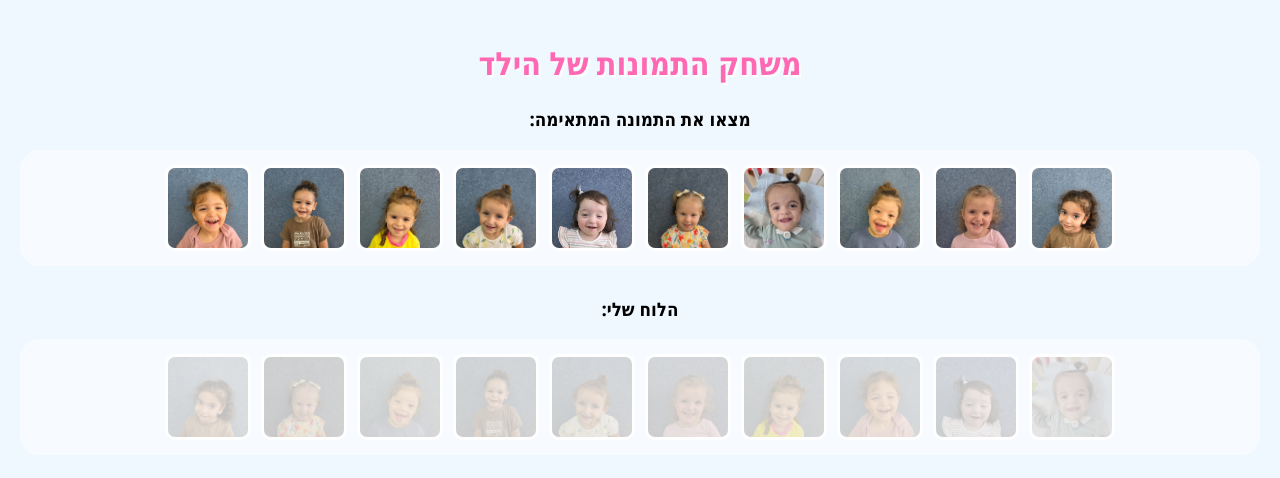
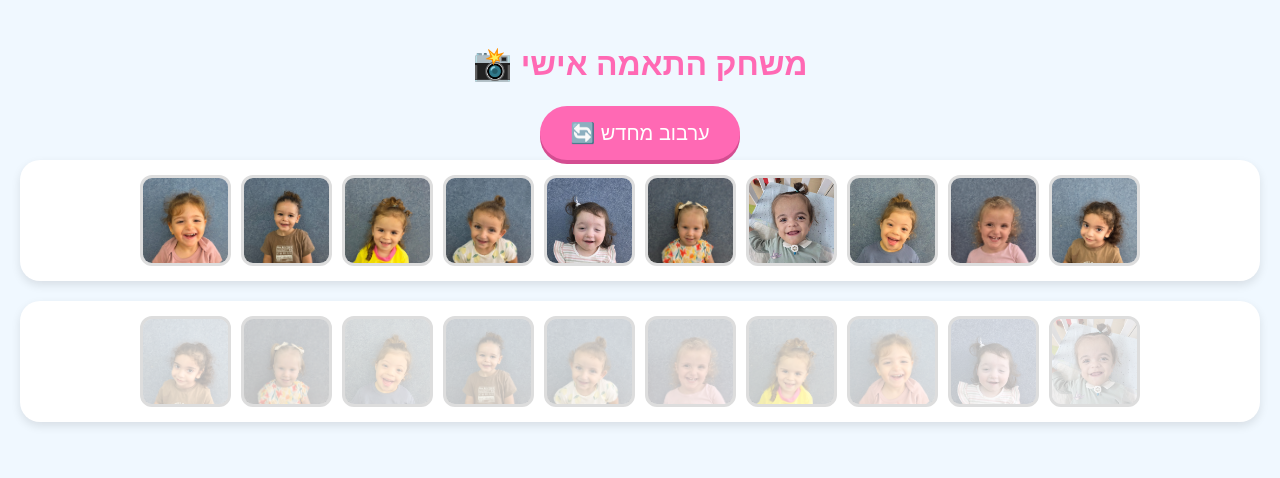
Before and after one commit to alonka2511-rgb/my-game, a plain HTML site: page index.html in a window 1280 px wide. Both pictures are taken after a click on the button "לחצו כאן להתחלת המשחק!". Drawn offline with Linux system fonts and the light colour scheme.

Commit message:
Update index.html

```diff
--- a/index.html
+++ b/index.html
@@ -3,34 +3,33 @@
 <head>
     <meta charset="UTF-8">
     <meta name="viewport" content="width=device-width, initial-scale=1.0">
-    <title>משחק זיכרון מתוק</title>
+    <title>משחק התאמת תמונות</title>
     <style>
-        body { font-family: 'Segoe UI', Tahoma, Geneva, Verdana, sans-serif; background: #f0f8ff; text-align: center; margin: 0; padding: 20px; }
-        h1 { color: #ff69b4; text-shadow: 2px 2px #fff; }
-        #game-board, #targets { display: flex; flex-wrap: wrap; justify-content: center; gap: 10px; margin-bottom: 30px; background: rgba(255,255,255,0.5); padding: 15px; border-radius: 20px; }
-        .image-container, .target { width: 80px; height: 80px; border: 3px solid #fff; border-radius: 10px; overflow: hidden; background: #eee; position: relative; cursor: pointer; }
-        img { width: 100%; height: 100%; object-fit: cover; }
-        .target img { opacity: 0.2; } /* הלוח התחתון שקוף בהתחלה */
-        .matched img { opacity: 1 !important; border: 3px solid #4caf50; }
+        body { font-family: 'Segoe UI', Arial, sans-serif; background: #f0f8ff; text-align: center; margin: 0; padding: 20px; touch-action: manipulation; }
+        h1 { color: #ff69b4; }
+        #game-board, #targets { display: flex; flex-wrap: wrap; justify-content: center; gap: 10px; margin-bottom: 20px; background: white; padding: 15px; border-radius: 20px; box-shadow: 0 4px 10px rgba(0,0,0,0.1); }
+        .image-container, .target { width: 85px; height: 85px; border: 3px solid #ddd; border-radius: 12px; overflow: hidden; cursor: pointer; transition: transform 0.2s; }
+        img { width: 100%; height: 100%; object-fit: cover; pointer-events: none; }
+        .selected { border: 4px solid #ff69b4; transform: scale(1.1); box-shadow: 0 0 10px #ff69b4; }
+        .target img { opacity: 0.3; }
+        .matched { border: 3px solid #4caf50; background: #e8f5e9; pointer-events: none; }
+        .matched img { opacity: 1 !important; }
         .hidden { visibility: hidden; }
-        #win-message { display: none; font-size: 24px; color: #4caf50; font-weight: bold; margin-top: 20px; }
-        button { padding: 10px 20px; font-size: 18px; background: #ff69b4; color: white; border: none; border-radius: 10px; cursor: pointer; }
+        #win-message { display: none; font-size: 30px; color: #4caf50; font-weight: bold; margin: 20px; animation: bounce 1s infinite; }
+        button { padding: 15px 30px; font-size: 20px; background: #ff69b4; color: white; border: none; border-radius: 50px; cursor: pointer; box-shadow: 0 4px 0 #d44d91; }
+        @keyframes bounce { 0%, 100% { transform: translateY(0); } 50% { transform: translateY(-10px); } }
     </style>
 </head>
 <body>
 
-    <h1>משחק התמונות של הילד</h1>
+    <h1>משחק התאמה אישי 📸</h1>
     <button id="start-btn" onclick="initGame()">לחצו כאן להתחלת המשחק!</button>
-    <div id="win-message">כל הכבוד! ניצחתם! 🎉</div>
+    <div id="win-message">כל הכבוד! הצלחתם! 🎉</div>
 
-    <h3>מצאו את התמונה המתאימה:</h3>
     <div id="game-board"></div>
-
-    <h3>הלוח שלי:</h3>
     <div id="targets"></div>
 
     <script>
-        // ודאי שהשמות כאן תואמים בדיוק לשמות הקבצים שהעלית!
         const images = [
             'IMG-20260313-WA0000.jpg', 'IMG-20260313-WA0001.jpg',
             'IMG-20260313-WA0002.jpg', 'IMG-20260313-WA0003.jpg',
@@ -39,50 +38,61 @@
             'IMG-20260313-WA0008.jpg', 'IMG-20260313-WA0009.jpg'
         ];
 
+        let selectedImgSrc = null;
+        let selectedElement = null;
         let matchesFound = 0;
 
         function initGame() {
-            document.getElementById('start-btn').style.display = 'none';
+            document.getElementById('start-btn').innerText = 'ערבוב מחדש 🔄';
             document.getElementById('win-message').style.display = 'none';
             matchesFound = 0;
+            selectedImgSrc = null;
+            selectedElement = null;
 
             const board = document.getElementById('game-board');
             const targets = document.getElementById('targets');
-
             board.innerHTML = '';
             targets.innerHTML = '';
 
-            // יצירת הלוח העליון (מעורבב)
+            // לוח עליון (התמונות שצריך להזיז)
             const shuffled = [...images].sort(() => Math.random() - 0.5);
             shuffled.forEach(imgSrc => {
                 const div = document.createElement('div');
                 div.className = 'image-container';
-                div.innerHTML = `<img src="${imgSrc}" onclick="checkMatch('${imgSrc}', this)">`;
+                div.innerHTML = `<img src="${imgSrc}">`;
+                div.onclick = () => {
+                    if (selectedElement) selectedElement.classList.remove('selected');
+                    selectedImgSrc = imgSrc;
+                    selectedElement = div;
+                    div.classList.add('selected');
+                };
                 board.appendChild(div);
             });
 
-            // יצירת הלוח התחתון (סדר קבוע)
+            // לוח תחתון (המטרות)
             images.forEach(imgSrc => {
                 const div = document.createElement('div');
                 div.className = 'target';
-                div.id = 'target-' + imgSrc;
                 div.innerHTML = `<img src="${imgSrc}">`;
+                div.onclick = () => {
+                    if (selectedImgSrc === imgSrc) {
+                        // התאמה הצליחה!
+                        div.classList.add('matched');
+                        selectedElement.classList.add('hidden');
+                        selectedImgSrc = null;
+                        selectedElement = null;
+                        matchesFound++;
+                        if (matchesFound === images.length) {
+                            document.getElementById('win-message').style.display = 'block';
+                        }
+                    } else if (selectedImgSrc) {
+                        // טעות - ניעור קטן (אופציונלי)
+                        div.style.borderColor = 'red';
+                        setTimeout(() => div.style.borderColor = '#ddd', 500);
+                    }
+                };
                 targets.appendChild(div);
             });
-        }
-
-        function checkMatch(imgSrc, element) {
-            // הופך את התמונה למטה ללא שקופה
-            const targetDiv = document.getElementById('target-' + imgSrc);
-            if (targetDiv && !targetDiv.classList.contains('matched')) {
-                targetDiv.classList.add('matched');
-                element.parentElement.classList.add('hidden');
-                matchesFound++;
-
-                if (matchesFound === images.length) {
-                    document.getElementById('win-message').style.display = 'block';
-                }
-            }
         }
     </script>
 </body>
```
